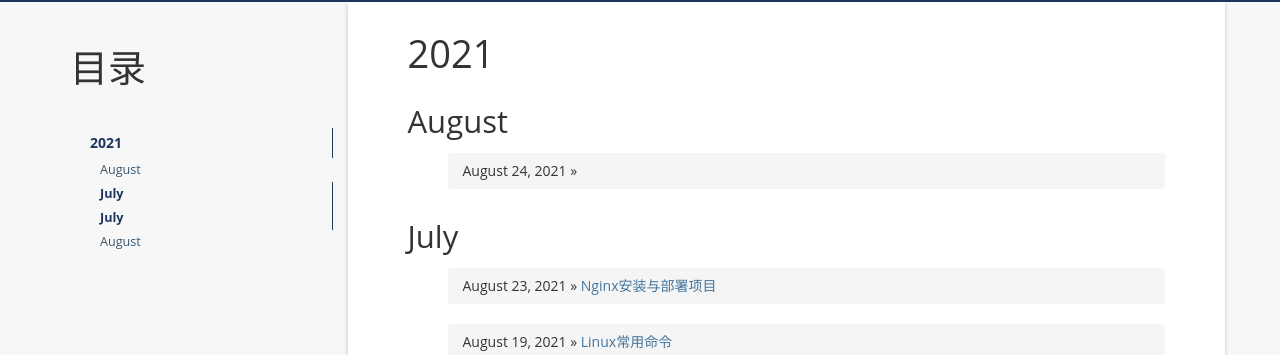
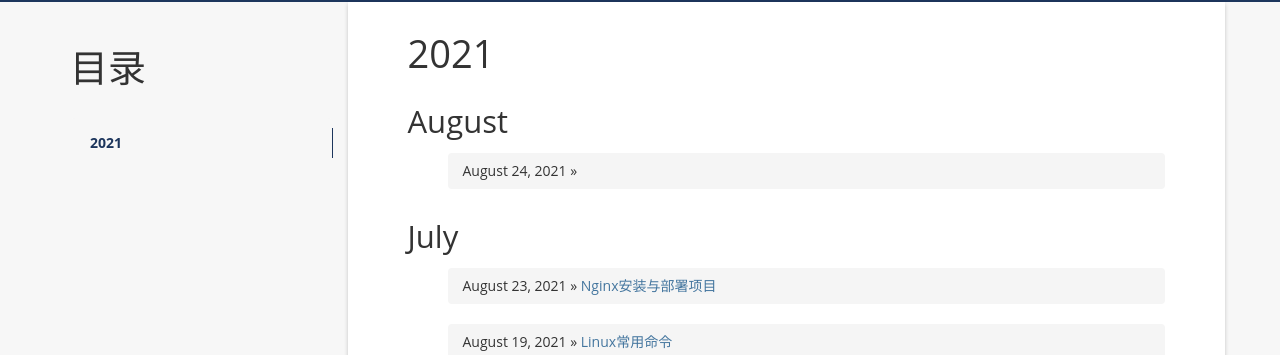
Before and after one commit to w-40/w-40.github.io, a Jekyll site: the page built from index.html, in a window 1280 px wide and 1299 px high. Shown: the part 275-630 px from the top of the window. Built offline with Jekyll 4.4.1, drawn with Linux system fonts in a browser that asks for light colours; nearby versions of some CDN libraries; a script that is not in the unit is left out; the list of posts is cut into pages by our own code; comment, search, counter and statistics services are not loaded.

Commit message:
Update index.html

```diff
--- a/index.html
+++ b/index.html
@@ -11,8 +11,7 @@ layout: default
               <ul class="nav sidenav">
                 {% for post in site.posts  %}
                   {% capture this_year %}{{ post.date | date: "%Y" }}{% endcapture %}
-                  {% capture this_month %}{{ post.date | date: "%B" }}{% endcapture %}
-                  {% capture next_year %}{{ post.previous.date | date: "%Y" }}{% endcapture %}
+
                   {% capture next_month %}{{ post.previous.date | date: "%B" }}{% endcapture %}
                   {% if forloop.first %}
                     <li><a href="#year_{{this_year}}">{{this_year}}</a>
```
